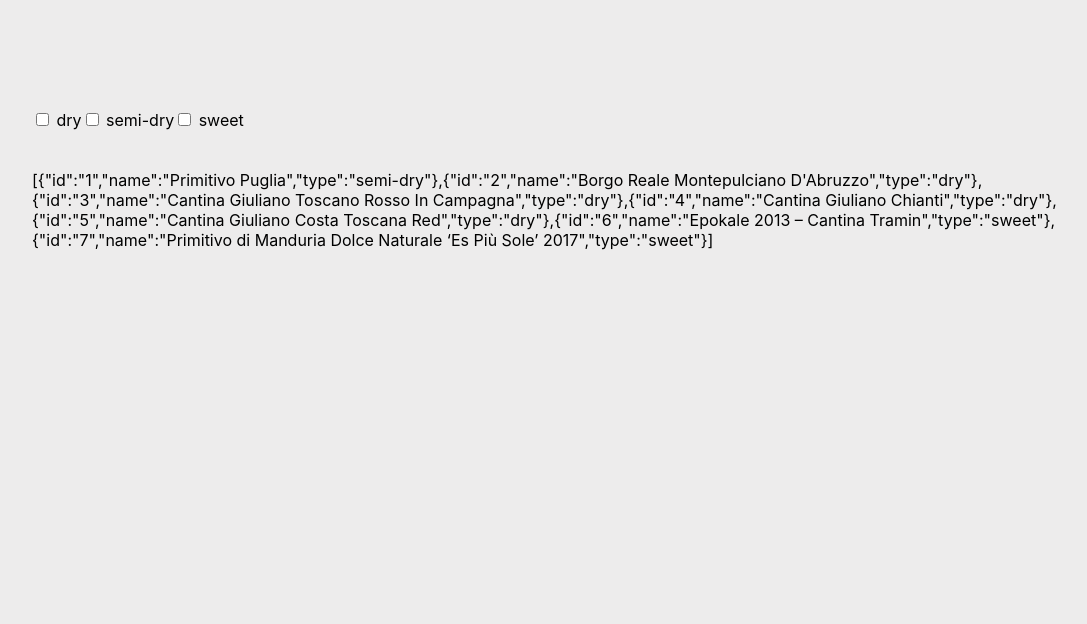
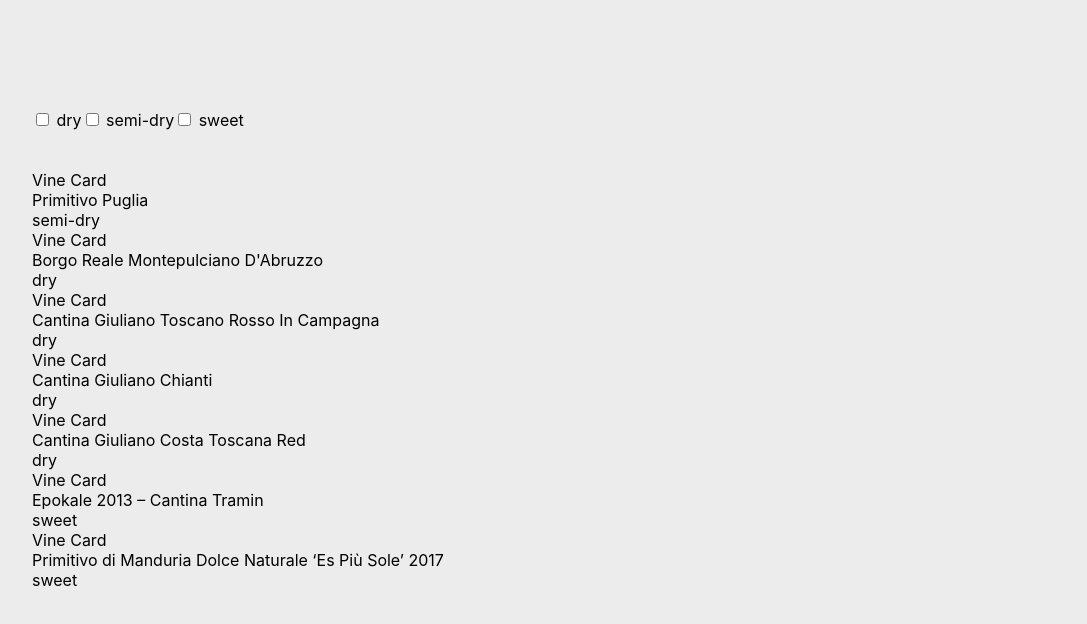
Before and after one commit to idenisovs/react-fe-test, a React (Create React App) app: page / in a window 1280 px wide. Shown: the top 624 px of the page, without its empty margins (73-1160 px from the left). Built offline with nearby package versions, Linux system fonts and the light colour scheme.

Commit message:
Added basic Vine Card component.

```diff
--- /dev/null
+++ b/src/components/VineCard/VineCard.css
@@ -0,0 +1 @@
+.VineCard {}
--- /dev/null
+++ b/src/components/VineCard/VineCardProps.ts
@@ -0,0 +1,5 @@
+import { Vine } from '../../dtos';
+
+export interface VineCardProps {
+	vine: Vine;
+}
--- /dev/null
+++ b/src/components/VineCard/index.tsx
@@ -0,0 +1,16 @@
+import React from 'react';
+import { VineCardProps } from './VineCardProps';
+
+import './VineCard.css';
+
+export function VineCard(props: VineCardProps) {
+	const { vine } = props;
+
+	return (
+		<div className="VineCard">
+			<div>Vine Card</div>
+			<div>{vine.name}</div>
+			<div>{vine.type}</div>
+		</div>
+	);
+}
--- a/src/components/VineSlider/index.tsx
+++ b/src/components/VineSlider/index.tsx
@@ -1,6 +1,7 @@
 import React from 'react';
 
 import { VineSliderProps } from './VineSliderProps';
+import { VineCard } from '../VineCard';
 
 import './VineSlider.css';
 
@@ -9,7 +10,7 @@
 
 	return (
 		<div className="VineSlider">
-			{JSON.stringify(vines)}
+			{vines.map((vine) => <VineCard key={vine.id} vine={vine} />)}
 		</div>
 	);
 }
--- a/src/components/index.ts
+++ b/src/components/index.ts
@@ -1,3 +1,4 @@
 export * from './Checkbox';
 export * from './VineFilter';
 export * from './VineSlider';
+export * from './VineCard';
```
